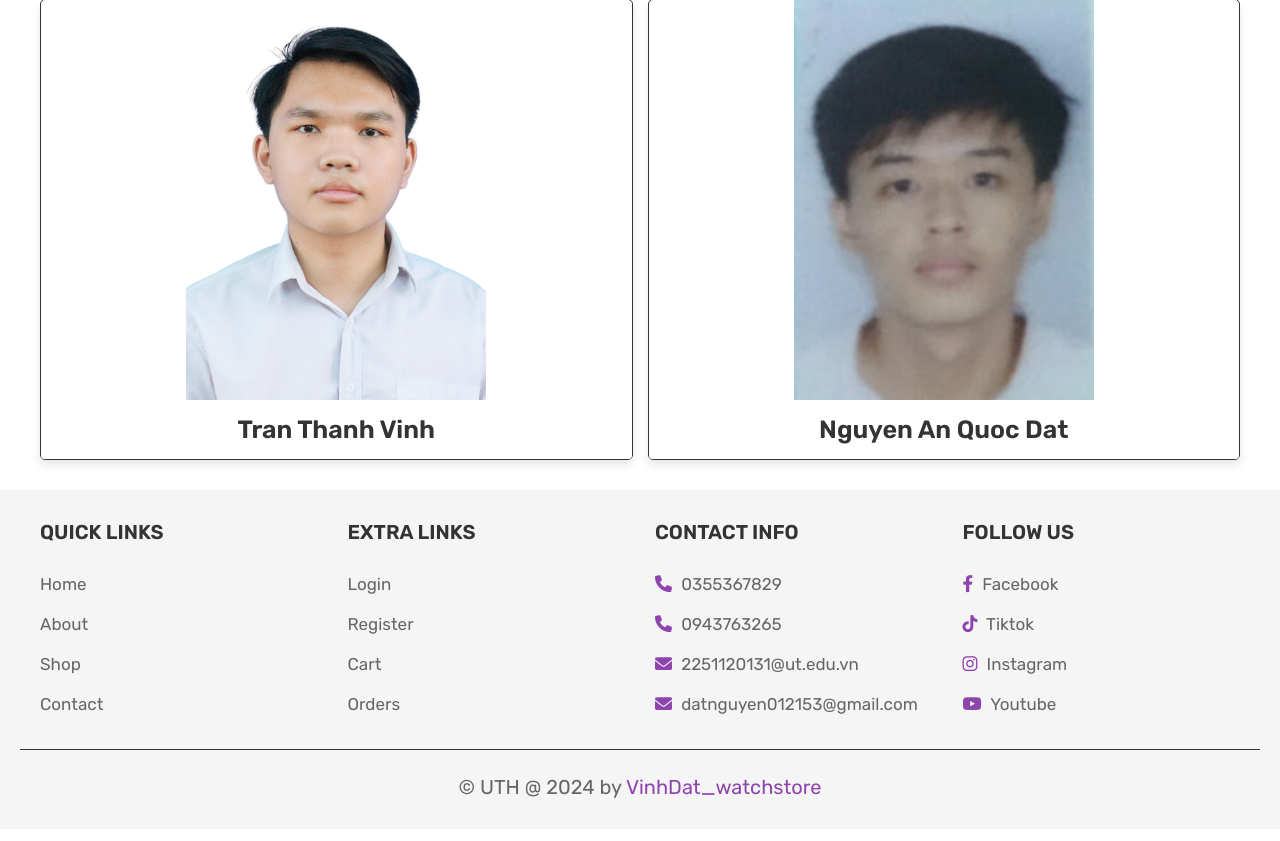
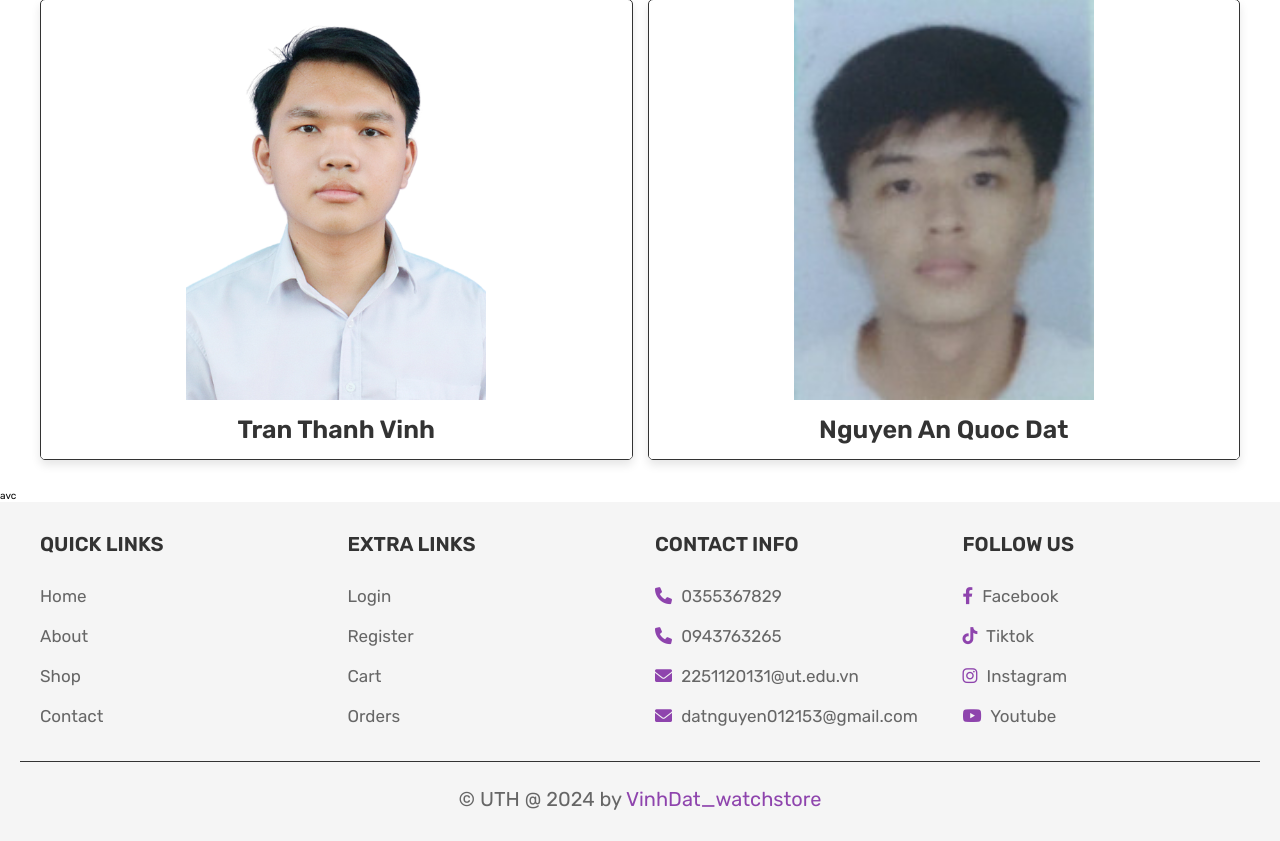
Before and after one commit to Vinhpc123/laptrinhweb, a PHP site: page /about.php in a window 1280 px wide. Shown: the part 1914-2755 px from the top of the page. Before the commit the page ends 2712 px from the top, so only its background shows below. Run offline with PHP 8.4, Linux system fonts and the light colour scheme; the visitor is signed in with stand-in values (Sample User, id 1); data that the repository does not hold is empty.

Commit message:
Update about.php
xin access

```diff
--- a/project/about.php
+++ b/project/about.php
@@ -229,6 +229,7 @@ if (!isset($user_id)) {
         </div>
 
     </section>
+avc
 
 
 
```
